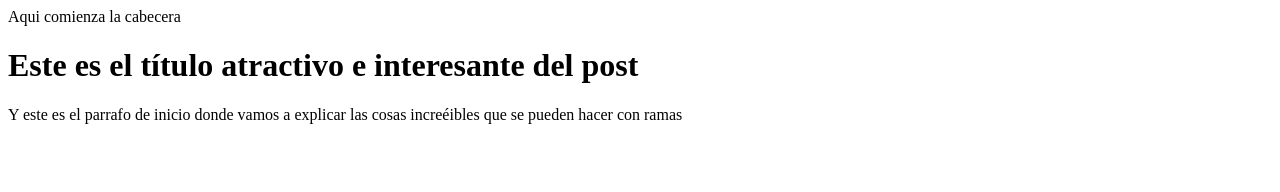
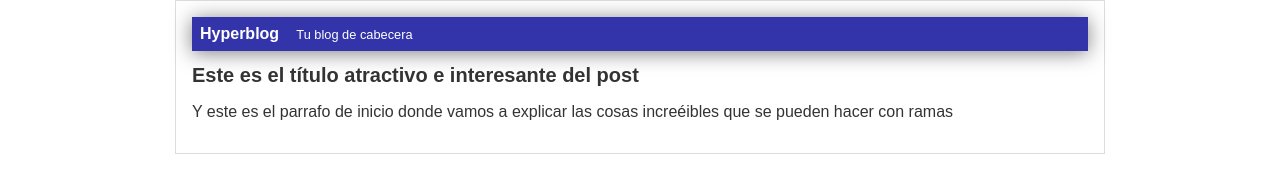
Before and after one commit to Blissh/PlatziWeb, a plain HTML site: page index.html in a window 1280 px wide. Drawn offline with Linux system fonts and the light colour scheme.

Commit message:
Added header to index and styles for the header

```diff
--- a/css/styles.css
+++ b/css/styles.css
@@ -1 +1,33 @@
-body{color:#333;text-align:center;font-family:arial;font-size:16px;margin:0;padding:0}#container{width:70%;padding:1em;text-align:left;border:1px solid #ddd;margin:0 auto}#container h1{font-size:20px}
+body {
+  color: #333;
+  text-align: center;
+  font-family: arial;
+  font-size: 16px;
+  margin: 0;
+  padding: 0;
+}
+#container {
+  width: 70%;
+  padding: 1em;
+  text-align: left;
+  border: 1px solid #ddd;
+  margin: 0 auto;
+}
+#container h1 {
+  font-size: 20px;
+}
+
+#cabecera {
+  background: #33a;
+  box-shadow: 0 2px 20px 0 rgba(0, 0, 0, 0.5);
+  color: #fff;
+  font-weight: 700;
+  margin: 0;
+  padding: 0.5em;
+}
+
+#cabecera #tagline {
+  padding: 0 0 0 1em;
+  font-weight: 400;
+  font-size: 0.8em;
+}
--- a/index.html
+++ b/index.html
@@ -1,16 +1,20 @@
 <html>
   <head>
     <title>El titulo del post</title>
-<link rel="stylesheet" href="css/estilos.css" />
+    <link rel="stylesheet" href="css/styles.css" />
   </head>
   <body>
     <div id="container">
       <div id="cabecera">
-Aqui comienza la cabecera
+        Hyperblog
+        <span id="tagline">Tu blog de cabecera</span>
       </div>
       <div id="post">
         <h1>Este es el título atractivo e interesante del post</h1>
-<p>Y este es el parrafo de inicio donde vamos a explicar las cosas increéibles que se pueden hacer con ramas</p>
+        <p>
+          Y este es el parrafo de inicio donde vamos a explicar las cosas
+          increéibles que se pueden hacer con ramas
+        </p>
       </div>
     </div>
   </body>
```
Lines whose indentation alone changed are shown as unchanged.
